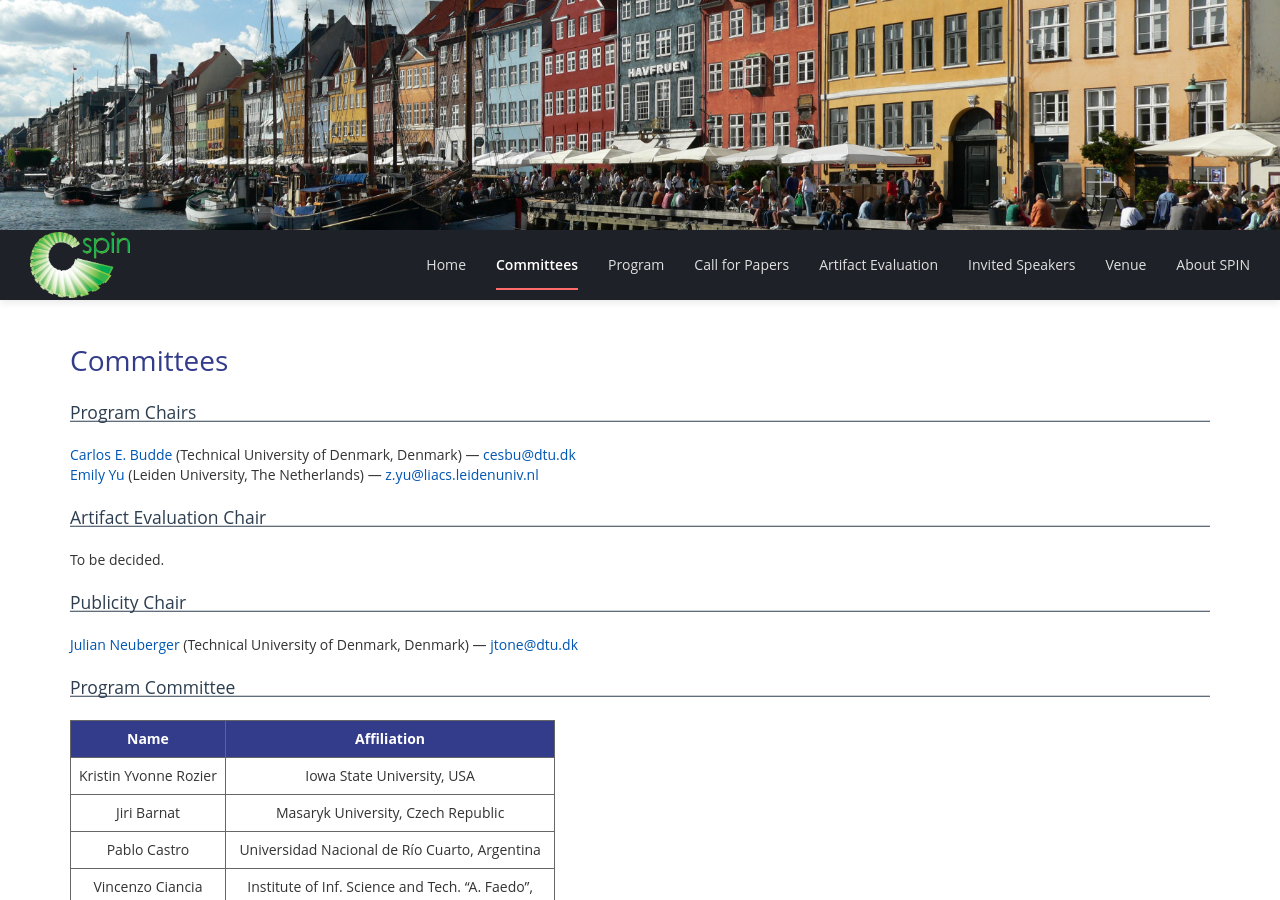
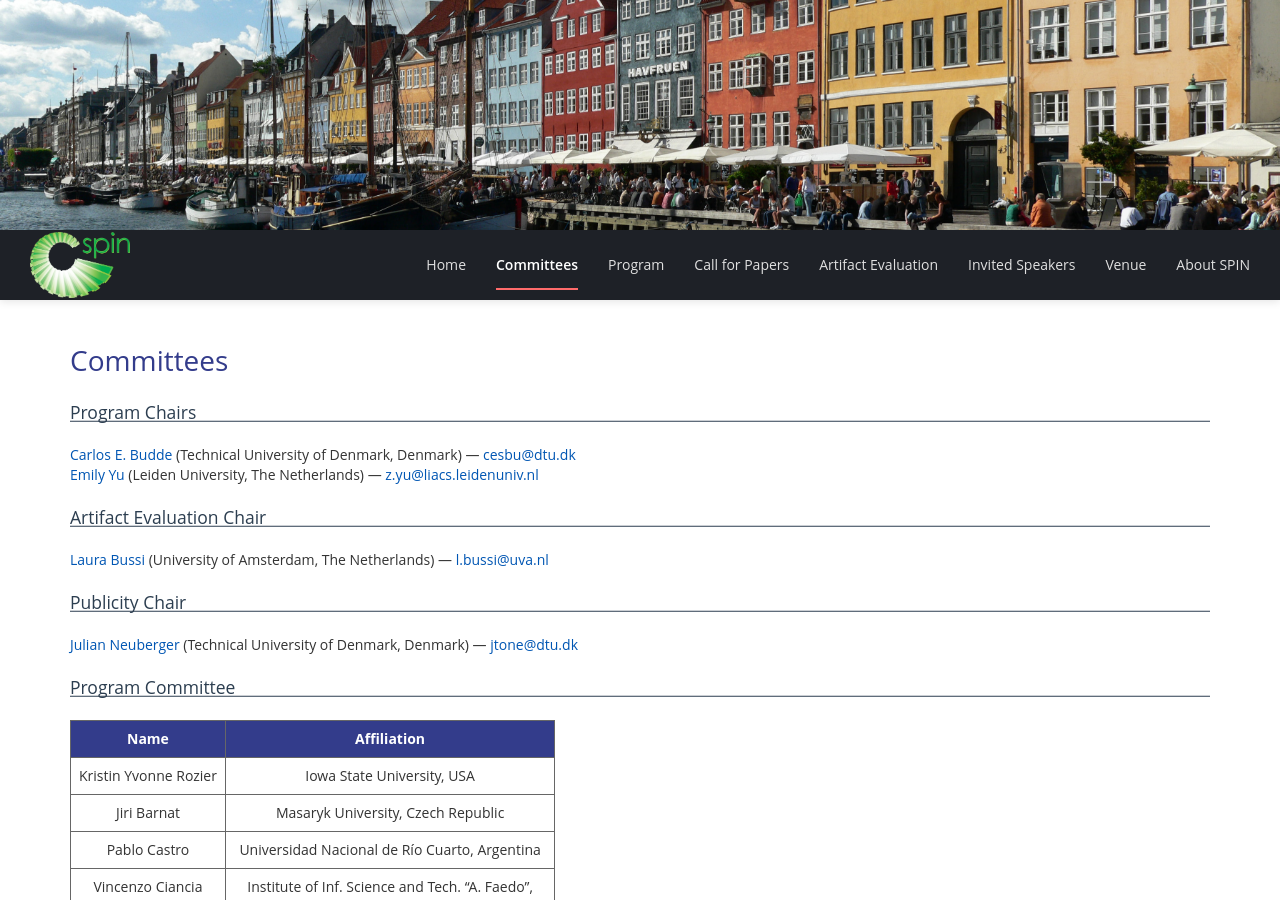
Before and after one commit to SPIN-web/SPIN2027, a Jekyll site: the page built from _pages/committees.md, in a window 1280 px wide and 900 px high. Built offline with Jekyll 4.4.1, drawn with Linux system fonts in a browser that asks for light colours; nearby versions of some CDN libraries.

Commit message:
Add Artifact Evaluation Chair to committees page

```diff
--- a/_pages/committees.md
+++ b/_pages/committees.md
@@ -14,7 +14,7 @@ title: Committees
 
 ## Artifact Evaluation Chair
 
-To be decided.
+[Laura Bussi](https://laurab1.github.io/) (University of Amsterdam, The Netherlands) — <l.bussi@uva.nl>
 
 ## Publicity Chair
 
```
